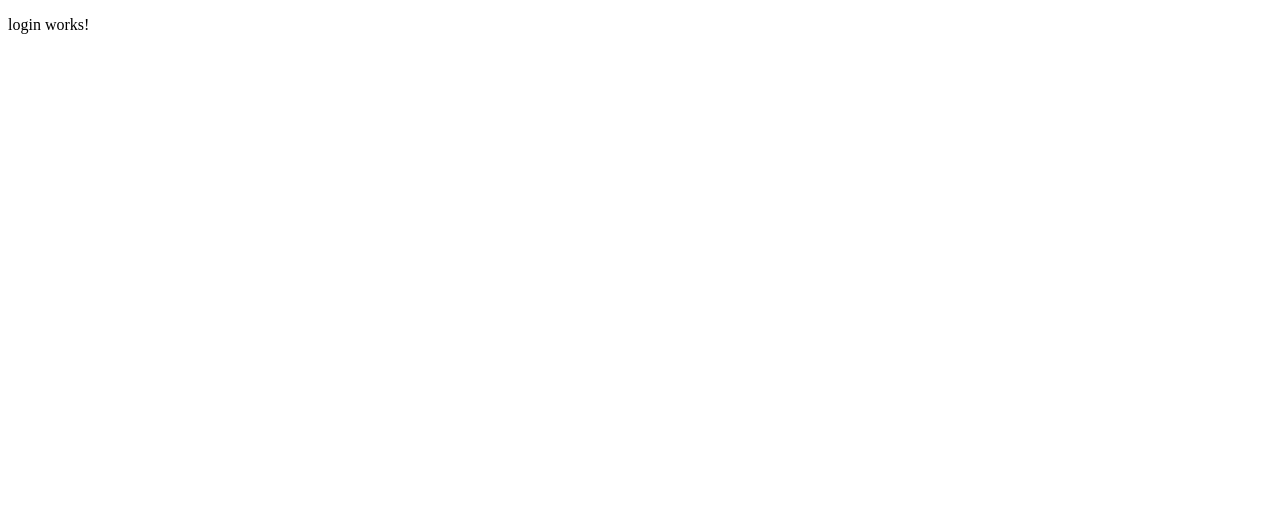
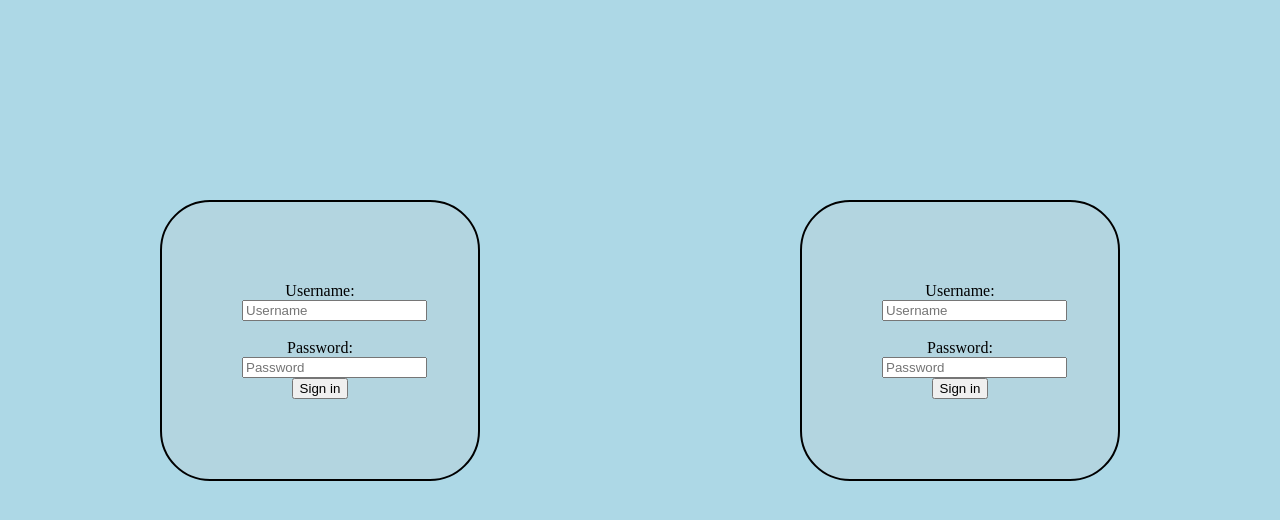
Before and after one commit to The-9880/PentaHacks-2018, an Angular app in the folder frontend/: page /login in a window 1280 px wide. Shown: the top 520 px of the page. Built offline with nearby package versions, Linux system fonts and the light colour scheme.

Commit message:
Added login form components and basic stylings to orient page layout.

```diff
--- /dev/null
+++ b/frontend/src/app/login-form/login-form.component.css
@@ -0,0 +1,9 @@
+.loginForm
+{
+    background-color: rgba(200, 200, 200, 0.2);
+
+    text-align:center;
+    padding: 25% 25%;
+    border: 2px solid black;
+    border-radius: 50px;
+}
--- /dev/null
+++ b/frontend/src/app/login-form/login-form.component.html
@@ -0,0 +1,12 @@
+<div class="loginForm">
+
+  <label>Username:</label><br>
+  <input [(ngModel)]="username" placeholder="Username">
+  <br><br>
+
+  <label>Password:</label><br>
+  <input type="password" [(ngModel)]="password" placeholder="Password">
+
+  <br>
+  <button (click)="signIn()">Sign in</button>
+</div>
--- /dev/null
+++ b/frontend/src/app/login-form/login-form.component.ts
@@ -0,0 +1,18 @@
+import { Component, OnInit } from '@angular/core';
+
+@Component({
+  selector: 'app-login-form',
+  templateUrl: './login-form.component.html',
+  styleUrls: ['./login-form.component.css']
+})
+export class LoginFormComponent implements OnInit {
+
+  private username:string;
+  private password:string;
+
+  constructor() { }
+
+  ngOnInit() {
+  }
+
+}
--- a/frontend/src/app/login/login.component.css
+++ b/frontend/src/app/login/login.component.css
@@ -0,0 +1,18 @@
+.grid
+{
+    height:100%;
+    width:100%;
+    background-color: lightblue;
+
+    display:grid;
+    position: relative;
+    grid-template-columns: 50% 50%;
+}
+
+app-login-form
+{
+    height: 50%;
+    width: 50%;
+
+    margin: auto auto;
+}
--- a/frontend/src/app/login/login.component.html
+++ b/frontend/src/app/login/login.component.html
@@ -1,3 +1,7 @@
-<p>
-  login works!
-</p>
+<div class="grid">
+
+  <app-login-form></app-login-form>
+
+  <app-login-form></app-login-form>
+
+</div>
--- a/frontend/src/app/login/login.component.ts
+++ b/frontend/src/app/login/login.component.ts
@@ -1,4 +1,5 @@
 import { Component, OnInit } from '@angular/core';
+import { LoginFormComponent } from '../login-form/login-form.component';
 
 @Component({
   selector: 'app-login',
--- a/frontend/src/styles.css
+++ b/frontend/src/styles.css
@@ -1 +1,13 @@
 /* You can add global styles to this file, and also import other style files */
+*
+{
+    box-sizing:border-box;
+}
+app-root
+{
+    position: fixed;
+    top: 0;
+    left: 0;
+    right:0;
+    bottom: 0;
+}
```
Also changed, not shown: frontend/src/app/app.module.ts (+6 -2 lines), 1 other file (tests, documents, lock files or other folders).
